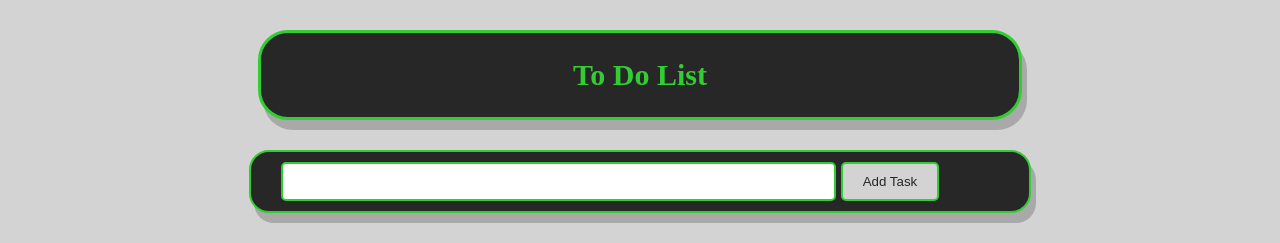
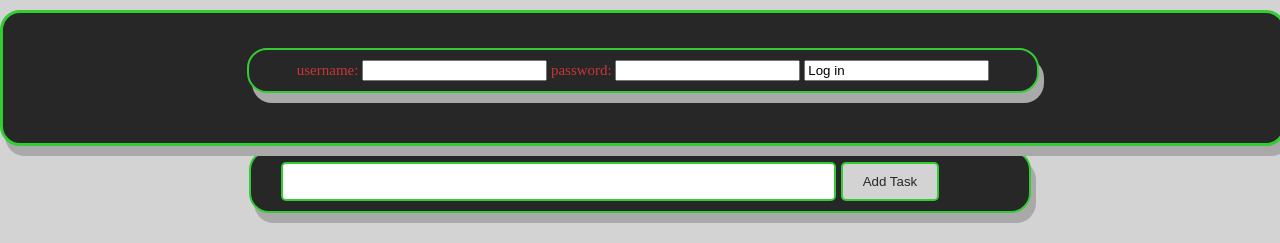
Before and after one commit to mozenaite/php-publicmap, a PHP site: page / in a window 1280 px wide. Shown: the top 243 px of the page. Run offline with PHP 8.4, Linux system fonts and the light colour scheme; data that the repository does not hold is empty.

Commit message:
add login

```diff
--- a/Public/index.php
+++ b/Public/index.php
@@ -33,6 +33,17 @@ $tasks = mysqli_query($db, "SELECT * FROM tasks");
     <link rel="stylesheet" href="style.css">
 </head>
 <body>
+<div class="frm">
+     <form action="process.php" method="POST">
+        <p>
+            <label>username:</label>
+            <input type="text" id="user" name='user' />
+            <label>password:</label>
+            <input type="password" id="pass" name='pass' />
+            <input type="login" id="btn" value='Log in' />
+        </p>
+      </form>
+</div>
 <main>
 <div class="heading">
 <h2>To Do List</h2>
--- a/Public/style.css
+++ b/Public/style.css
@@ -2,7 +2,22 @@ body{
     font-size: 20px;
     background-color: lightgrey;
 }
-
+.frm{
+  width: 100%;
+  height: 15%;
+  margin: 10px auto;
+  text-align: center;
+  background: #272727;
+  border: 3px solid #32cd32;
+  border-radius: 20px;
+  box-shadow: 5px 10px darkgrey;
+  padding: 5px 0px;
+  position: absolute;
+  left: 0%;
+  right: 0%;
+  top: 0%;
+  font-size: 15px;
+}
 .heading{
     width: 60%;
     margin: 30px auto;
```
